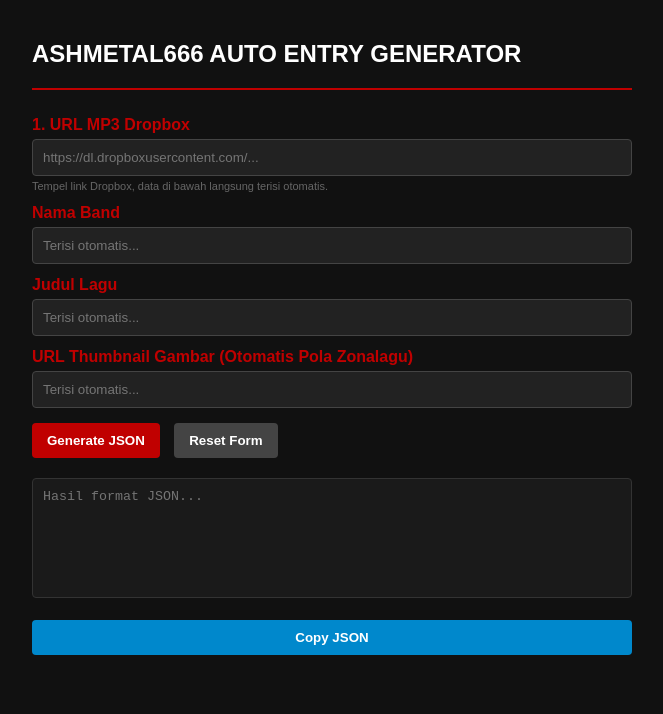
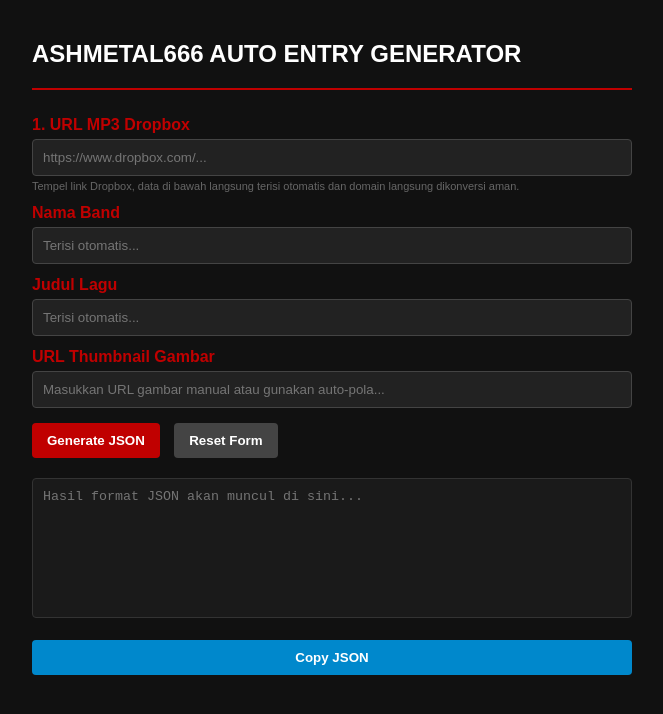
Before and after one commit to aldyjamers53/ashmetal666, a plain HTML site: page gen_admin.html in a window 1280 px wide. Shown: the whole page, without its empty margins (308-971 px from the left). Drawn offline with Linux system fonts and the light colour scheme.

Commit message:
Update gen_admin.html

```diff
--- a/gen_admin.html
+++ b/gen_admin.html
@@ -11,8 +11,10 @@
         input[type="text"] { width: 100%; padding: 10px; background: #222; border: 1px solid #444; color: #fff; box-sizing: border-box; border-radius: 4px;}
         input[type="text"]:focus { border-color: #c00000; outline: none; }
         button { background: #c00000; color: #fff; border: none; padding: 10px 15px; cursor: pointer; font-weight: bold; margin-right: 10px; border-radius: 4px;}
+        button:hover { background: #e60000; }
         button.reset { background: #444; }
-        textarea { width: 100%; height: 120px; background: #1a1a1a; color: #00ff00; font-family: monospace; padding: 10px; margin-top: 20px; box-sizing: border-box; border: 1px solid #333; border-radius: 4px; resize: none;}
+        button.reset:hover { background: #555; }
+        textarea { width: 100%; height: 140px; background: #1a1a1a; color: #00ff00; font-family: monospace; padding: 10px; margin-top: 20px; box-sizing: border-box; border: 1px solid #333; border-radius: 4px; resize: none;}
         .hint { font-size: 11px; color: #666; margin-top: 4px; }
     </style>
 </head>
@@ -24,8 +26,8 @@
 
     <div class="form-group">
         <label>1. URL MP3 Dropbox</label>
-        <input type="text" id="src" placeholder="https://dl.dropboxusercontent.com/..." oninput="autoExtractData()">
-        <div class="hint">Tempel link Dropbox, data di bawah langsung terisi otomatis.</div>
+        <input type="text" id="src" placeholder="https://www.dropbox.com/..." oninput="autoExtractData()">
+        <div class="hint">Tempel link Dropbox, data di bawah langsung terisi otomatis dan domain langsung dikonversi aman.</div>
     </div>
     <div class="form-group">
         <label>Nama Band</label>
@@ -36,8 +38,8 @@
         <input type="text" id="title" placeholder="Terisi otomatis...">
     </div>
     <div class="form-group">
-        <label>URL Thumbnail Gambar (Otomatis Pola Zonalagu)</label>
-        <input type="text" id="img" placeholder="Terisi otomatis...">
+        <label>URL Thumbnail Gambar</label>
+        <input type="text" id="img" placeholder="Masukkan URL gambar manual atau gunakan auto-pola...">
     </div>
 
     <div style="margin-top:15px;">
@@ -45,7 +47,7 @@
         <button class="reset" onclick="resetForm()">Reset Form</button>
     </div>
 
-    <textarea id="output" readonly placeholder="Hasil format JSON..."></textarea>
+    <textarea id="output" readonly placeholder="Hasil format JSON akan muncul di sini..."></textarea>
     <br><br>
     <button onclick="copyJSON()" style="background:#0088cc; width: 100%;">Copy JSON</button>
 
@@ -80,11 +82,11 @@
                 document.getElementById('artist').value = artist;
                 document.getElementById('title').value = title;
 
-                // BUAT LINK GAMBAR OTOMATIS BERDASARKAN JUDUL LAGU (pola lami kamu)
+                // Set fallback pola lama jika user belum input thumbnail gambar
                 const imgFormat = title.replace(/\s+/g, '_');
                 document.getElementById('img').value = `http://zonalagu.jw.lt/img/${imgFormat}.jpg`;
             } catch (e) {
-                console.error(e);
+                console.error("Gagal parse nama file otomatis:", e);
             }
         }
 
@@ -99,6 +101,14 @@
                 return;
             }
 
+            // PERBAIKAN UTAMA: Mengubah domain www.dropbox.com menjadi dl.dropboxusercontent.com secara paksa
+            if (src.includes('www.dropbox.com')) {
+                src = src.replace('www.dropbox.com', 'dl.dropboxusercontent.com');
+            } else if (src.includes('dropbox.com') && !src.includes('dl.dropboxusercontent.com')) {
+                src = src.replace('dropbox.com', 'dl.dropboxusercontent.com');
+            }
+
+            // Memastikan parameter di ujungnya adalah ?raw=1 agar bisa distreaming langsung
             if (src.includes('?')) {
                 src = src.replace(/dl=0|dl=1/g, 'raw=1');
                 if (!src.includes('raw=1')) src += '&raw=1';
```
